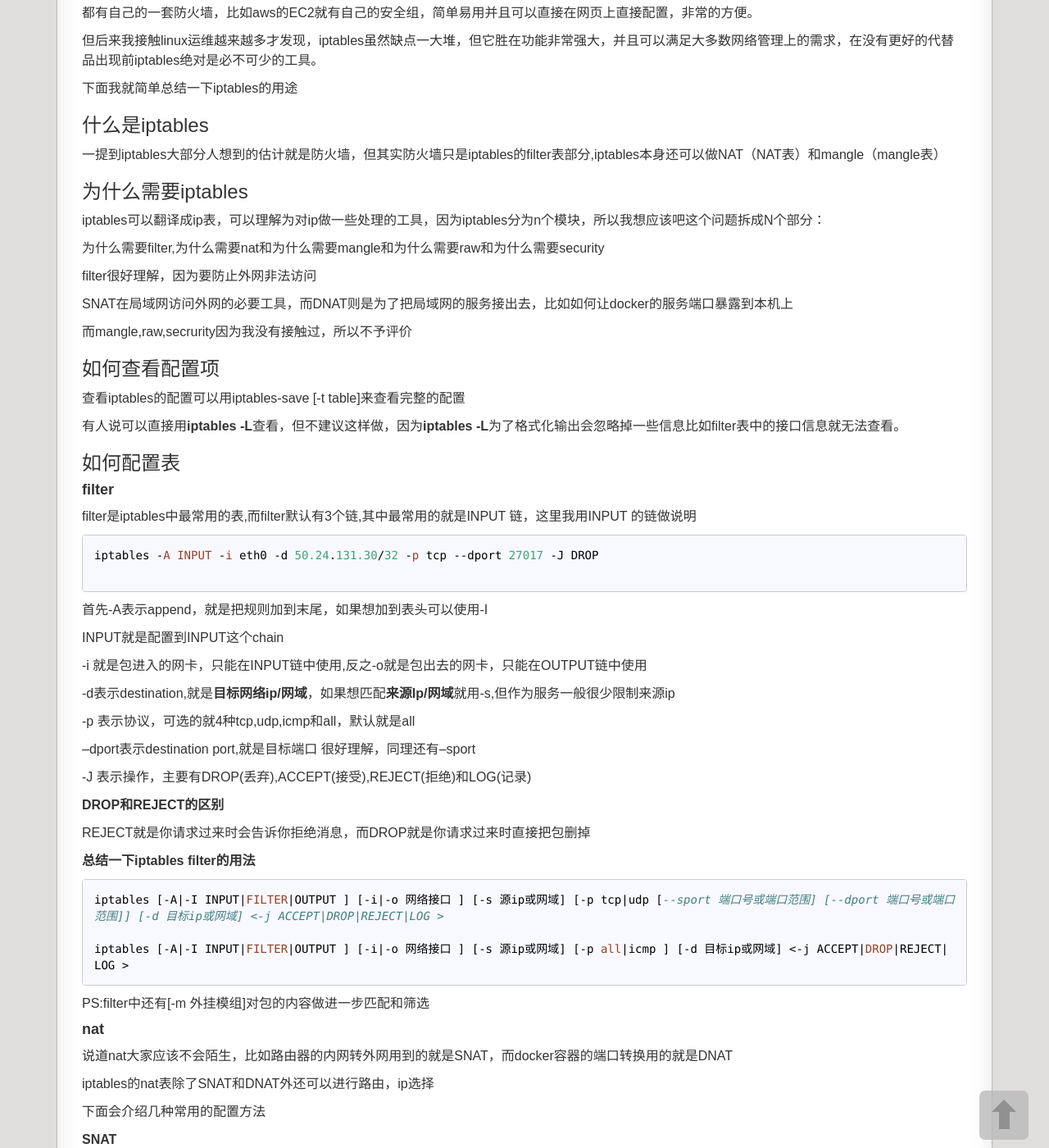
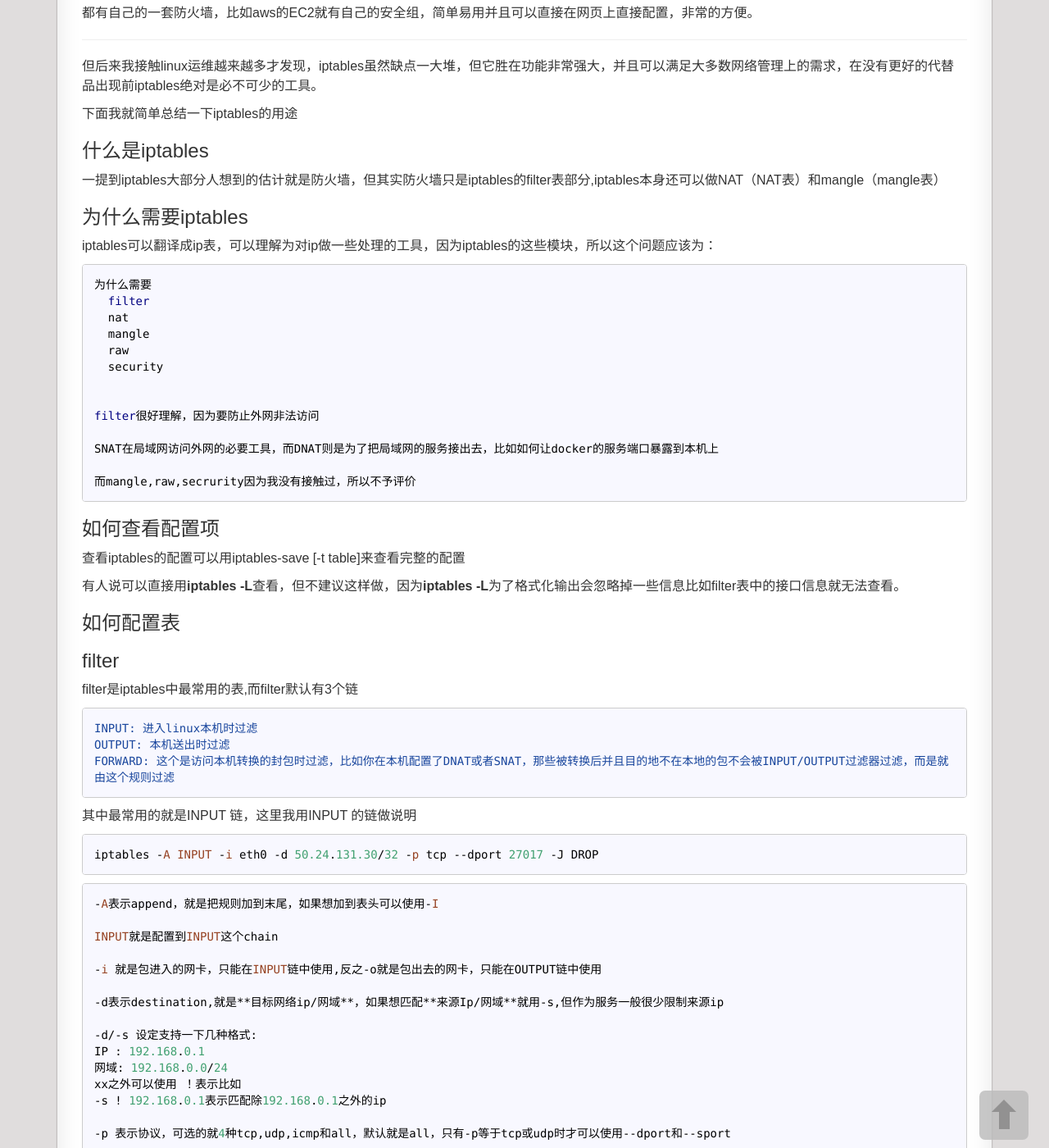
Before and after one commit to bigpigeon/bigpigeon.github.io, a Jekyll site: the page built from _posts/2016-06-28-iptablessummary.md, in a window 1280 px wide and 1400 px high, scrolled down 266 px. Shown: the whole window at 82% size. Built offline with Jekyll 4.4.1, drawn with Linux system fonts in a browser that asks for light colours; nearby versions of some CDN libraries; Markdown is read by kramdown in place of the engine named in the settings; comment, search, counter and statistics services are not loaded; some of the changed text lies outside the part shown.

Commit message:
增加一边关于iptables的文章

````diff
--- a/_posts/2016-06-28-iptablessummary.md
+++ b/_posts/2016-06-28-iptablessummary.md
@@ -19,19 +21,22 @@
 
 ### 为什么需要iptables
 
-iptables可以翻译成ip表，可以理解为对ip做一些处理的工具，因为iptables分为n个模块，所以我想应该吧这个问题拆成N个部分：
+iptables可以翻译成ip表，可以理解为对ip做一些处理的工具，因为iptables的这些模块，所以这个问题应该为：
 
 
-为什么需要filter,为什么需要nat和为什么需要mangle和为什么需要raw和为什么需要security
+    为什么需要
+      filter
+      nat
+      mangle
+      raw
+      security
 
 
-filter很好理解，因为要防止外网非法访问
+    filter很好理解，因为要防止外网非法访问
 
+    SNAT在局域网访问外网的必要工具，而DNAT则是为了把局域网的服务接出去，比如如何让docker的服务端口暴露到本机上
 
-SNAT在局域网访问外网的必要工具，而DNAT则是为了把局域网的服务接出去，比如如何让docker的服务端口暴露到本机上
-
-
-而mangle,raw,secrurity因为我没有接触过，所以不予评价
+    而mangle,raw,secrurity因为我没有接触过，所以不予评价
 
 ### 如何查看配置项
 
@@ -43,34 +48,41 @@
 
 ### 如何配置表
 
-#### filter
+### filter
 
-filter是iptables中最常用的表,而filter默认有3个链,其中最常用的就是INPUT 链，这里我用INPUT 的链做说明
+filter是iptables中最常用的表,而filter默认有3个链
+
+```bash
+INPUT: 进入linux本机时过滤
+OUTPUT: 本机送出时过滤
+FORWARD: 这个是访问本机转换的封包时过滤，比如你在本机配置了DNAT或者SNAT，那些被转换后并且目的地不在本地的包不会被INPUT/OUTPUT过滤器过滤，而是就由这个规则过滤
+```
+
+其中最常用的就是INPUT 链，这里我用INPUT 的链做说明
 
 ```bash
 iptables -A INPUT -i eth0 -d 50.24.131.30/32 -p tcp --dport 27017 -J DROP
-
 ```
 
-首先-A表示append，就是把规则加到末尾，如果想加到表头可以使用-I
+    -A表示append，就是把规则加到末尾，如果想加到表头可以使用-I
 
+    INPUT就是配置到INPUT这个chain
 
-INPUT就是配置到INPUT这个chain
+    -i 就是包进入的网卡，只能在INPUT链中使用,反之-o就是包出去的网卡，只能在OUTPUT链中使用
 
+    -d表示destination,就是**目标网络ip/网域**，如果想匹配**来源Ip/网域**就用-s,但作为服务一般很少限制来源ip
 
--i 就是包进入的网卡，只能在INPUT链中使用,反之-o就是包出去的网卡，只能在OUTPUT链中使用
+    -d/-s 设定支持一下几种格式:
+    IP : 192.168.0.1
+    网域: 192.168.0.0/24
+    xx之外可以使用 ！表示比如
+    -s ! 192.168.0.1表示匹配除192.168.0.1之外的ip
 
+    -p 表示协议，可选的就4种tcp,udp,icmp和all，默认就是all，只有-p等于tcp或udp时才可以使用--dport和--sport
 
--d表示destination,就是**目标网络ip/网域**，如果想匹配**来源Ip/网域**就用-s,但作为服务一般很少限制来源ip
+    --dport表示destination port,就是目标端口 很好理解，同理还有--sport
 
-
--p 表示协议，可选的就4种tcp,udp,icmp和all，默认就是all
-
-
---dport表示destination port,就是目标端口 很好理解，同理还有--sport
-
-
--J 表示操作，主要有DROP(丢弃),ACCEPT(接受),REJECT(拒绝)和LOG(记录)
+    -J 表示操作，主要有DROP(丢弃),ACCEPT(接受),REJECT(拒绝)和LOG(记录)
 
 
 **DROP和REJECT的区别**
@@ -78,18 +90,45 @@
 REJECT就是你请求过来时会告诉你拒绝消息，而DROP就是你请求过来时直接把包删掉
 
 
+**预设策略**
+
+当封包没有被链中的规则匹配时就会被预设策略匹配
+
+预设策略有3种，分别对应3条链,我的服务器的预设策略是这样配置的
+
+```bash
+iptables -P INPUT   DROP
+iptables -P OUTPUT  ACCEPT
+iptables -P FORWARD ACCEPT
+```
+
+- nat表也有预设策略但用的很少就不说明了
+
 **总结一下iptables filter的用法**
 
 ```bash
-iptables [-A|-I INPUT|FILTER|OUTPUT ] [-i|-o 网络接口 ] [-s 源ip或网域] [-p tcp|udp [--sport 端口号或端口范围] [--dport 端口号或端口范围]] [-d 目标ip或网域] <-j ACCEPT|DROP|REJECT|LOG >
+iptables [-A|-I INPUT|FILTER|OUTPUT ] [-i|-o 网络接口 ] [-s 源ip或网域] [-p tcp|udp [--sport 端口号或端口范围] [--dport 端口号或端口范围] all|icmp] [-d 目标ip或网域] <-j ACCEPT|DROP|REJECT|LOG >
 
-iptables [-A|-I INPUT|FILTER|OUTPUT ] [-i|-o 网络接口 ] [-s 源ip或网域] [-p all|icmp ] [-d 目标ip或网域] <-j ACCEPT|DROP|REJECT|LOG >
+# 预设策略的配置
+iptables -P <INPUT|OUTPUT|FORWARD> <ACCEPT|DROP>
 ```
 
 PS:filter中还有[-m 外挂模组]对包的内容做进一步匹配和筛选
 
+---
 
-#### nat
+
+
+
+### nat
+
+先介绍一下nat表的三个链表
+
+```bash
+PREROUTING：在进行路由判断之前所要进行的规则(DNAT/REDIRECT)
+POSTROUTING：在进行路由判断之后所要进行的规则(SNAT/MASQUERADE)
+OUTPUT：與發送出去的封包有關
+```
 
 说道nat大家应该不会陌生，比如路由器的内网转外网用到的就是SNAT，而docker容器的端口转换用的就是DNAT
 
@@ -108,7 +147,7 @@
 该命令就是把所有源地址属于172.17.0.0/16网段, 目标接口不是docker0的数据包进行伪装
 
 
-- 应用场景docker,在docker启动后会自动在iptables的nat表中增加这一项
+- docker启动后会为所有network网段增加SNAT
 
 **SNAT+ip选择**
 
@@ -117,6 +156,34 @@
 
 ```bash
 iptables -t nat -A POSTROUTING -s 172.19.0.0/16 ! -o docker0 -j MASQUERADE --to-source 192.168.1.210
+
+# --to-source也可以指定一定范围内的ip比如192.168.1.210-192.168.1.211
 ```
 
+
+
 **DNAT**
+
+```bash
+-A PREROUTING ! -i docker0 -p tcp -m tcp --dport 80 -j DNAT --to-destination 172.17.0.3:80
+```
+
+该命令就是把本地的80端口和172.17.0.3的80端口进行绑定，所有源接口不是docker0的数据包都会进行DNAT然后传给172.19.0.3:80
+
+
+- 在docker run中用-p绑定了本地端口后，会自动增加上面一项
+
+**总结一下NAT的用法**
+
+```bash
+iptables -t nat [-A|-I POSTROUTING] [--to-source ip或网域]  <-j MASQUERADE>
+
+iptables -t nat [-A|-I PREROUTING] [--to-destination ip或网域]  <-j MASQUERADE>
+
+# filter和nat通用参数:
+[-i|-o 网络接口 ] [-s 源ip或网域] [-p tcp|udp [--sport 端口号或端口范围] [--dport 端口号或端口范围] all|icmp] [-d 目标ip或网域]
+```
+
+### 参考资料
+
+[鳥哥私房菜 第九章 防火牆與 NAT 伺服器](http://linux.vbird.org/linux_server/0250simple_firewall.php)
````
Also changed, not shown: other parts of _posts/2016-06-28-iptablessummary.md (+3 -1 lines), 1 other file.
